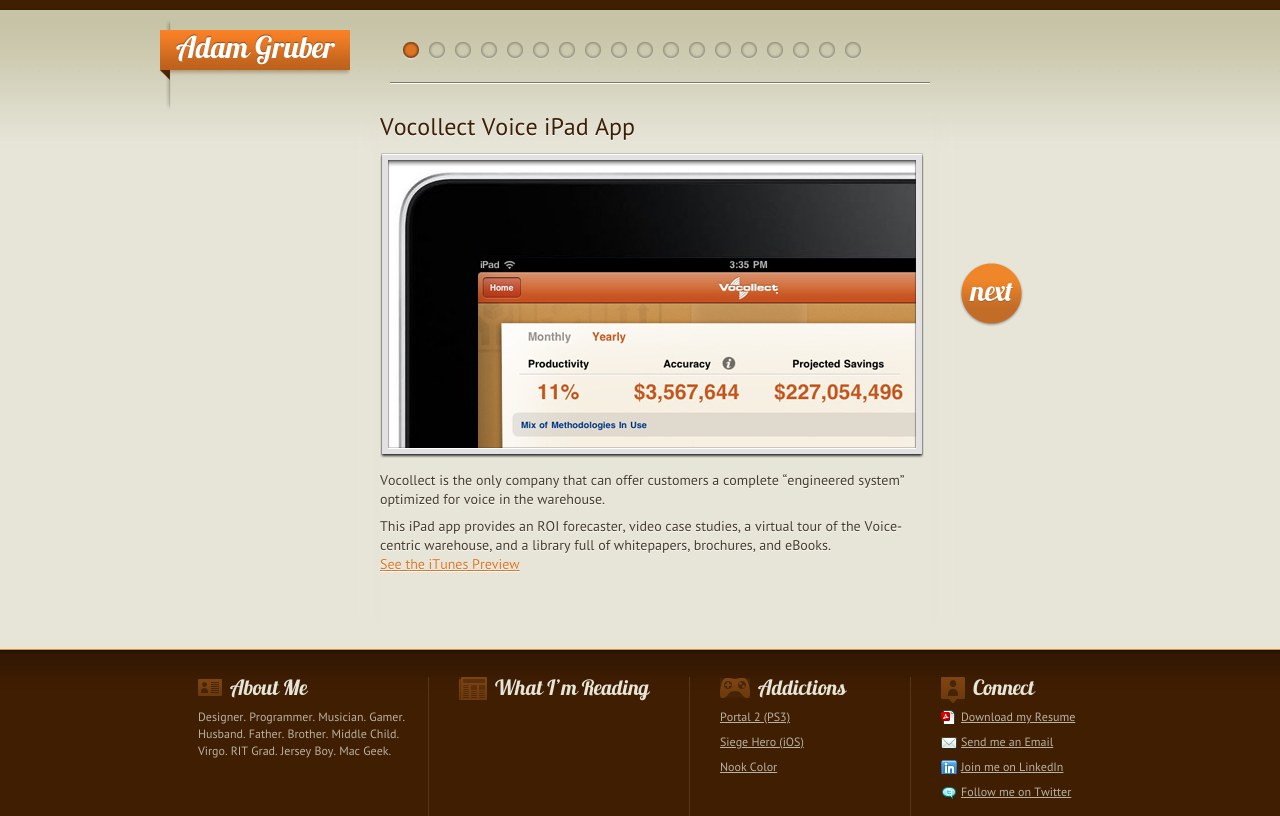
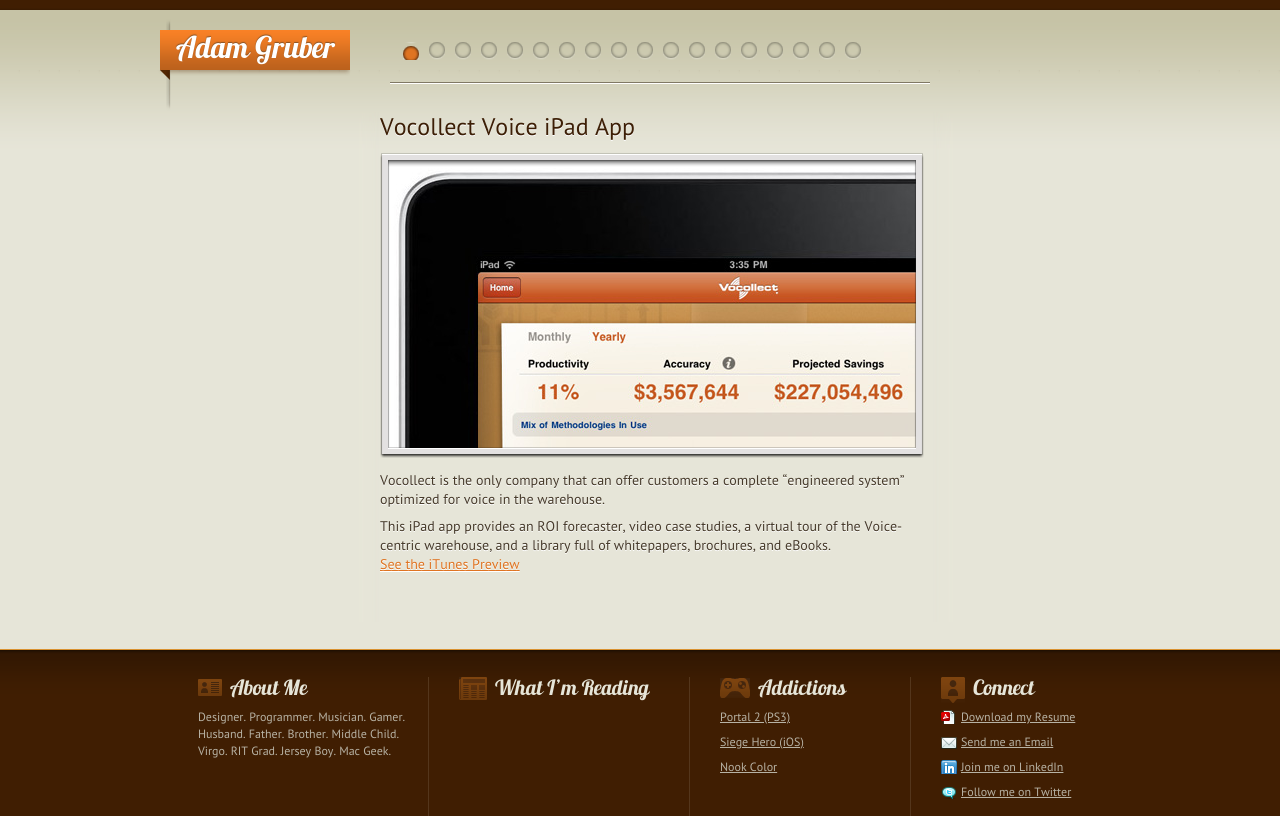
Before and after one commit to adamgruber/adamgruber.github.io, a plain HTML site: page index.html in a window 1280 px wide. Drawn offline with nearby package versions, Linux system fonts and the light colour scheme; some packages are replaced by stand-ins of ours; a script that the page names is missing; a web font is replaced by a local one.

Commit message:
Update index.html

```diff
--- a/index.html
+++ b/index.html
@@ -3,6 +3,8 @@
 <head>
 <title>Adam Gruber</title>
 <link rel="stylesheet" type="text/css" href="css/agruber.css" charset="utf-8">
+<link rel="stylesheet" type="text/css" href="css/nav.css" charset="utf-8">
+<link rel="stylesheet" type="text/css" href="css/wufoo.css" charset="utf-8">
 <link rel="stylesheet" href="fancybox/jquery.fancybox-1.3.4.css" type="text/css" media="screen" />
 <link rel="icon" href="images/favicon.gif" type="image/gif">
 <script type="text/javascript" src="https://ajax.googleapis.com/ajax/libs/jquery/1.5.1/jquery.min.js"></script>
```
